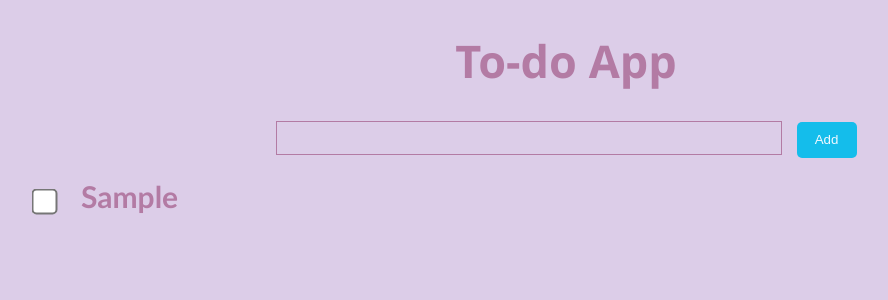
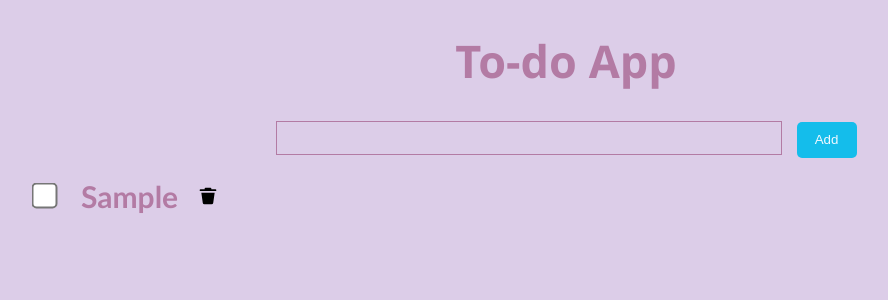
Before and after one commit to MohamedWazeemJassir/to-do-app, a React (Vite) app: page / in a window 1280 px wide. Both pictures are taken after typing "Sample" into the empty fields and a click on the button "Add". Shown: the top 300 px of the page, without its empty margins (74-962 px from the left). Built offline with nearby package versions, Linux system fonts and the light colour scheme.

Commit message:
Added a delete icon

```diff
--- a/src/App.css
+++ b/src/App.css
@@ -24,7 +24,8 @@ h1{
     margin-left: 100px;
     margin-top: 20px;
     margin-bottom: 20px;
-    align-content: center;
+    display: flex;
+    align-items: center;
 }
 
 input[type="text"]{
@@ -57,6 +58,7 @@ input[type="checkbox"]{
     margin-right: 30px;
 }
 
-/* input:focus{
-    outline: none;
-} */
+#delete-icon{
+    height: 20px;
+    margin-left: 20px;
+}
--- a/src/components/List.jsx
+++ b/src/components/List.jsx
@@ -21,6 +21,7 @@ function List(props){
                     setChecked((prev) => !prev)
                 }
             >{props.task}</label>
+            <img src="src\assets\public\delete.svg" alt="delete-icon" id="delete-icon" />
         </div>
     )
 }
```
Also changed, not shown: src/assets/public/delete-icon.svg (added), src/assets/public/delete.svg (added).
